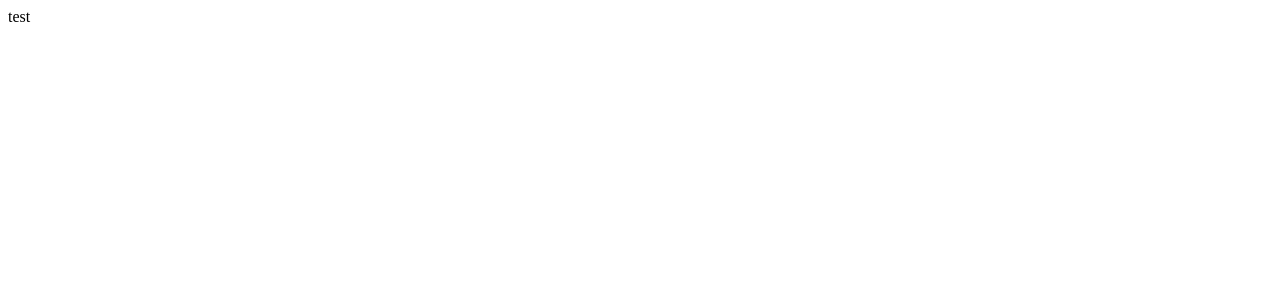
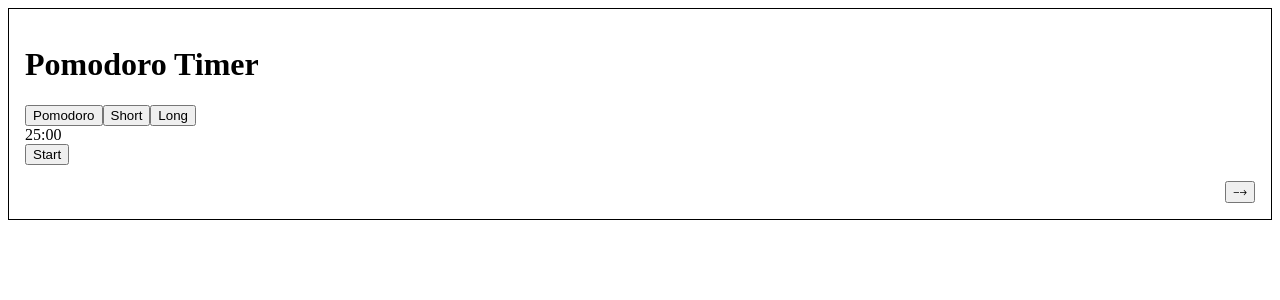
Before and after one commit to aayusht200/Devspace, a React (Vite) app: page / in a window 1280 px wide. Shown: the top 300 px of the page. Built offline with nearby package versions, Linux system fonts and the light colour scheme.

Commit message:
feat: update Pomodoro component to manage timer state with localStorage; refactor timer initialization

```diff
--- a/src/App.jsx
+++ b/src/App.jsx
@@ -9,9 +9,9 @@ function App() {
     return (
         <div>
             {/* <Clock /> */}
-            {/* <Pomodoro /> */}
+            <Pomodoro />
             {/* <ReadingList /> */}
-            <ProjectTracker />
+            {/* <ProjectTracker /> */}
         </div>
     );
 }
--- a/src/components/Pomodoro.jsx
+++ b/src/components/Pomodoro.jsx
@@ -4,9 +4,21 @@ import { pomodoroMode } from '../data/data';
 import Button from './Button/Button';
 import Card from './Card/Card';
 const Pomodoro = () => {
-    const [timer, setTimer] = useState(pomodoroMode.pomodoro);
+    const [data, setData] = useState(() => {
+        const savedData = localStorage.getItem('pomodoro');
+        if (savedData) {
+            return JSON.parse(savedData);
+        }
+        localStorage.setItem('pomodoro', JSON.stringify(pomodoroMode));
+        return pomodoroMode;
+    });
+    useEffect(() => {
+        localStorage.setItem('pomodoro', JSON.stringify(data));
+        setTimer(data.pomodoro);
+    }, [data]);
+    const [timer, setTimer] = useState(data.pomodoro);
     function setMode(currMode) {
-        setTimer({ ...pomodoroMode[currMode] });
+        setTimer({ ...data[currMode] });
     }
     useEffect(() => {
         if (!timer.isRunning) return;
@@ -14,7 +26,7 @@ const Pomodoro = () => {
             setTimer((prev) => {
                 if (prev.totalSeconds === 0) {
                     return {
-                        ...pomodoroMode[prev.mode],
+                        ...data[prev.mode],
                         isRunning: false,
                     };
                 }
@@ -30,7 +42,7 @@ const Pomodoro = () => {
         setTimer((prev) => ({ ...prev, isRunning: !prev.isRunning }));
     }
     return (
-        <Card className="pomodoro-timer" header='Pomodoro Timer'>
+        <Card className="pomodoro-timer" header="Pomodoro Timer">
             <div className="header-pomodoro">
                 <Button className="pomodoro" onClick={() => setMode('pomodoro')}>
                     Pomodoro
--- a/src/data/data.js
+++ b/src/data/data.js
@@ -1,5 +1,3 @@
-import { randomId } from '../helperFunctions/functions';
-
 const pomodoroMode = {
     pomodoro: {
         mode: `pomodoro`,
```
